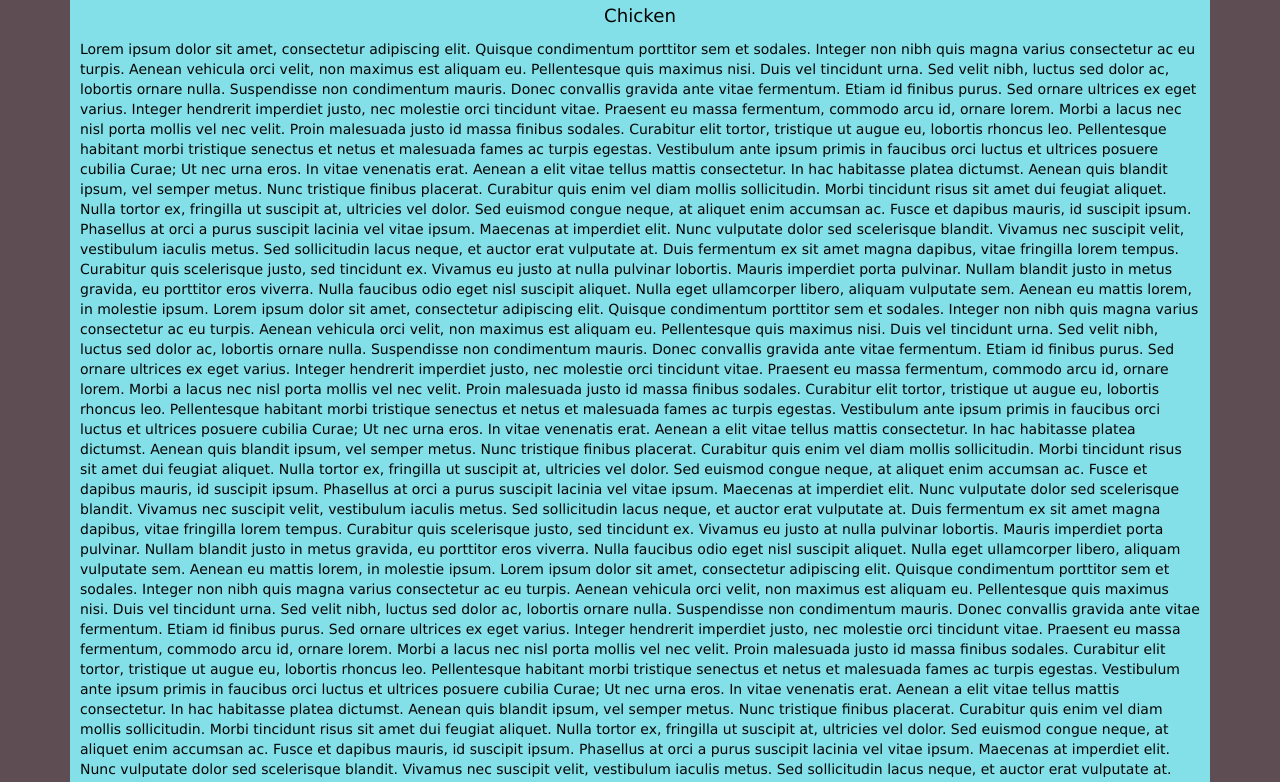
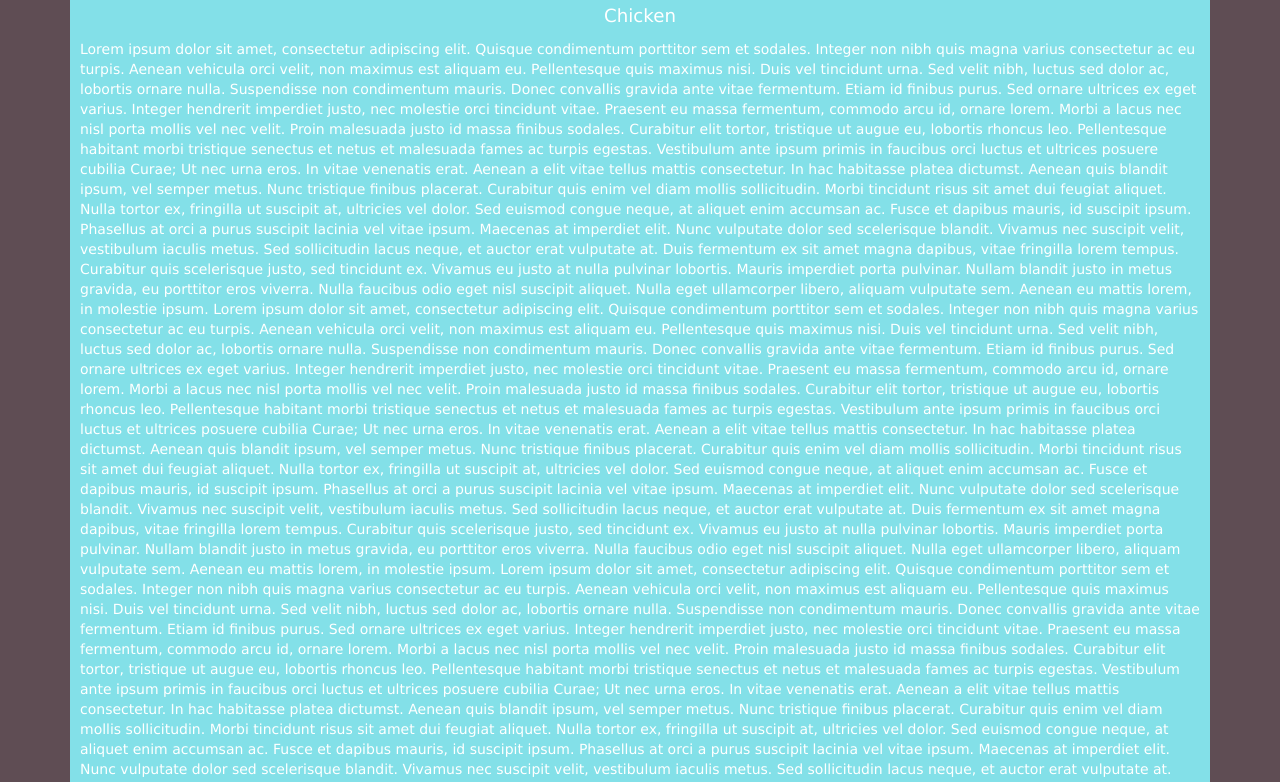
Before and after one commit to Zay-arch/module3-sol3, a plain HTML site: page index.html in a window 1280 px wide. Shown: the part 155-937 px from the top of the page. Drawn offline with Linux system fonts and the light colour scheme; a script that the page names is missing.

Commit message:
Update style.css

```diff
--- a/css/style.css
+++ b/css/style.css
@@ -1,6 +1,6 @@
 body {
     font-size: 14px;
-    color: #050505;
+    color: #fff;
     background-color: #5f4d54;
     font-family: 'Verdana', sans-serif;
 }
```
